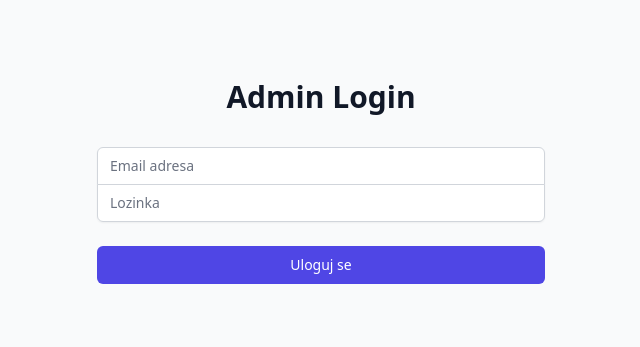
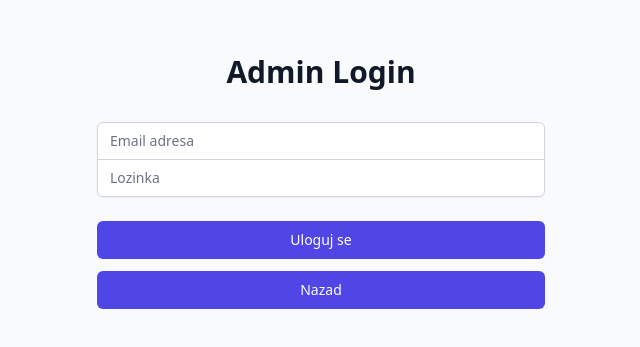
Before and after one commit to stpauli98/CandleShop, a React (Vite) app: page /admin-login in a window 1280 px wide. Shown: the part 231-578 px from the top of the page, without its empty margins (319-959 px from the left). Built offline with nearby package versions, Linux system fonts and the light colour scheme; no server answers.

Commit message:
AdminLogin
Dodato "nazad" dugme koje vodi na pocetku stranicu

```diff
--- a/src/components/adminPanel/AdminLogin.tsx
+++ b/src/components/adminPanel/AdminLogin.tsx
@@ -4,6 +4,7 @@ import { useState, useEffect } from "react"
 import { useNavigate } from "react-router-dom"
 import { signInWithEmailAndPassword, onAuthStateChanged } from "firebase/auth"
 import { auth } from "../../lib/firebase"
+import { Link } from "react-router-dom"
 
 export default function AdminLogin() {
   const [email, setEmail] = useState("")
@@ -102,6 +103,12 @@ export default function AdminLogin() {
             >
               {loading ? "Učitavanje..." : "Uloguj se"}
             </button>
+            <Link
+              to="/"
+              className="mt-3 group relative w-full flex justify-center py-2 px-4 border border-transparent text-sm font-medium rounded-md text-white bg-indigo-600 hover:bg-indigo-700 focus:outline-none focus:ring-2 focus:ring-offset-2 focus:ring-indigo-500 disabled:opacity-50"
+            >
+              Nazad
+            </Link>
           </div>
         </form>
       </div>
```
Also changed, not shown: 2 other files (tests, documents, lock files or other folders).
